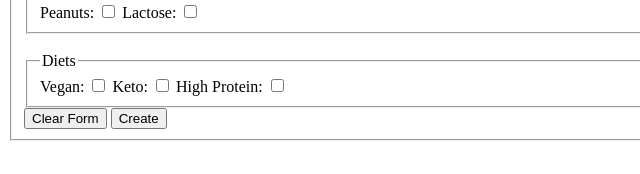
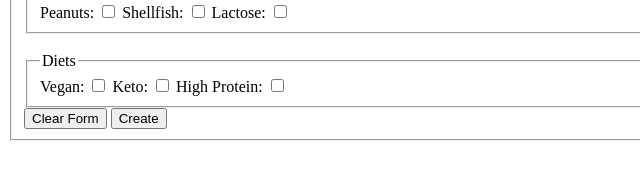
Before and after one commit to WebProgrammingSp2022/CS4-FoodBlog, a website: page public/views/index.html in a window 1280 px wide. Shown: the part 290-464 px from the top of the page, 0-640 px from the left. Drawn offline with nearby package versions, Linux system fonts and the light colour scheme; files whose address does not match are found by name.

Commit message:
Update index.html

```diff
--- a/public/views/index.html
+++ b/public/views/index.html
@@ -33,6 +33,9 @@
                         <legend>Allergies</legend>
                         <label for="peanuts">Peanuts:</label>
                         <input type="checkbox" id="peanuts" name="allergies" value="Peanuts" >
+
+                        <label for="shellfish">Shellfish:</label>
+                        <input type="checkbox" id="shellfish" name="allergies" value="Shellfish" >
 
                         <label for="lactose">Lactose:</label>
                         <input type="checkbox" id="lactose" name="allergies" value="Lactose" >
```
